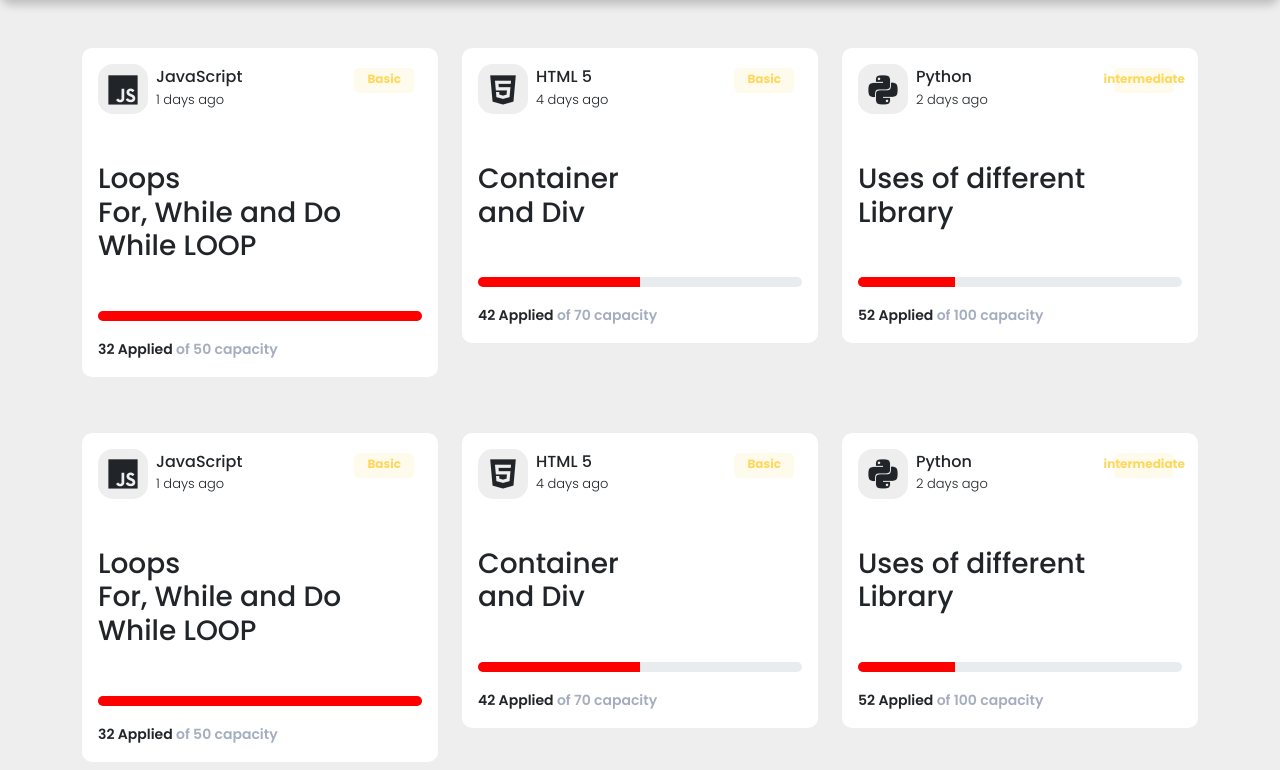
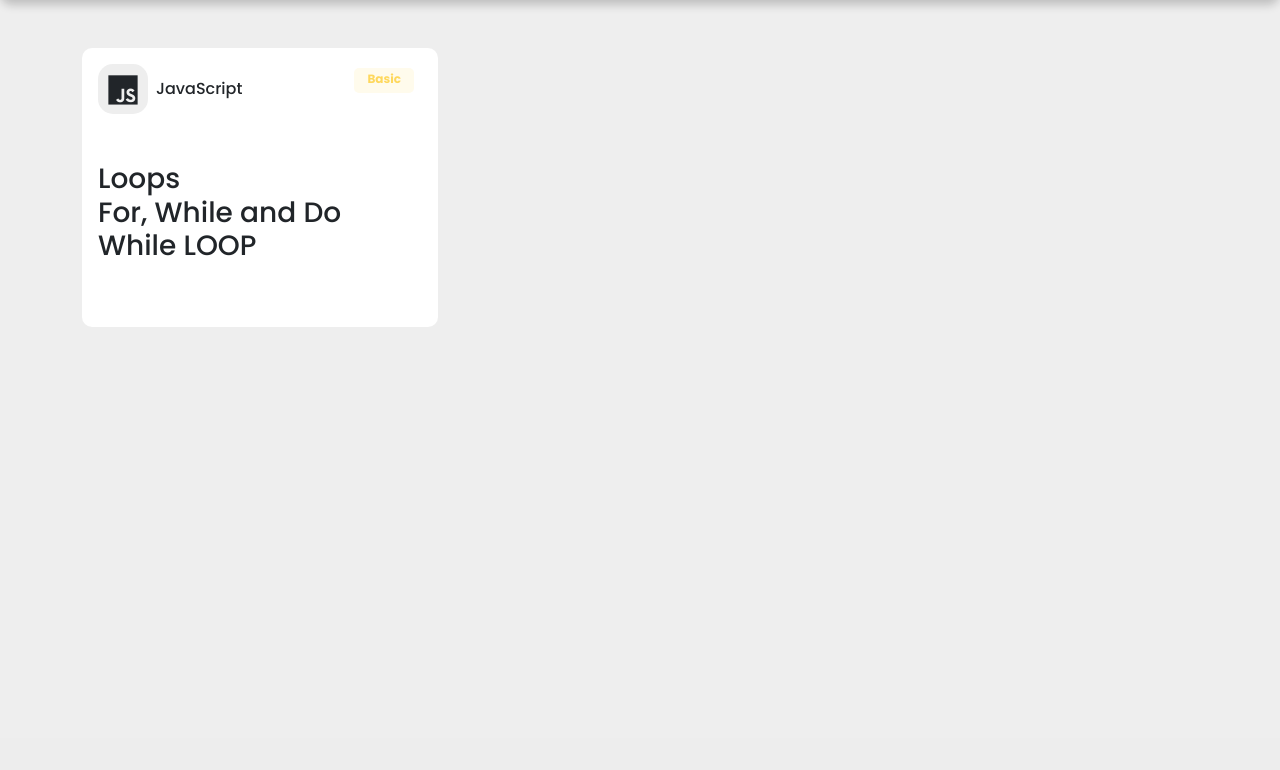
Before and after one commit to byAtulJain/LopicLoop-Master, a Django app: page /learningResources in a window 1280 px wide. Shown: the part 62-832 px from the top of the page. After the commit the page ends 389 px from the top, so only its background shows below. Run offline with Django 4.2, Linux system fonts and the light colour scheme.

Commit message:
Update learningResources.html

```diff
--- a/Minor Project/django-backend/backend/challenges/templates/pages/learningResources.html
+++ b/Minor Project/django-backend/backend/challenges/templates/pages/learningResources.html
@@ -43,13 +43,16 @@
 <!-- CARD DESIGN -->
 <div class="container mt-5 mb-3">
   <div class="row">
+
+
+
       <div class="col-md-4">
           <div class="card p-3 mb-2">
               <div class="d-flex justify-content-between">
                   <div class="d-flex flex-row align-items-center">
                       <div class="icon"> <i class="bx bxl-javascript"></i> </div>
                       <div class="ms-2 c-details">
-                          <h6 class="mb-0">JavaScript</h6> <span>1 days ago</span>
+                           <h6 class="mb-0">JavaScript</h6> <!-- <span>1 days ago</span> -->
                       </div>
                   </div>
                   <div class="badge"> <span>Basic</span> </div>
@@ -57,132 +60,17 @@
               <div class="mt-5">
                   <h3 class="heading">Loops <br>For, While and Do While LOOP</h3>
                   <div class="mt-5">
-                      <div class="progress">
+                      <!-- <div class="progress">
                           <div class="progress-bar" role="progressbar" style="width: 100%" aria-valuenow="50" aria-valuemin="0" aria-valuemax="100"></div>
-                      </div>
-                      <div class="mt-3"> <span class="text1">32 Applied <span class="text2">of 50 capacity</span></span> </div>
+                      </div> -->
+                      <!-- <div class="mt-3"> <span class="text1">32 Applied <span class="text2">of 50 capacity</span></span> </div> -->
                   </div>
               </div>
           </div>
       </div>
-      <div class="col-md-4">
-          <div class="card p-3 mb-2">
-              <div class="d-flex justify-content-between">
-                  <div class="d-flex flex-row align-items-center">
-                      <div class="icon"> <i class="bx bxl-html5"></i> </div>
-                      <div class="ms-2 c-details">
-                          <h6 class="mb-0">HTML 5</h6> <span>4 days ago</span>
-                      </div>
-                  </div>
-                  <div class="badge"> <span>Basic</span> </div>
-              </div>
-              <div class="mt-5">
-                  <h3 class="heading">Container <br> and Div</h3>
-                  <div class="mt-5">
-                      <div class="progress">
-                          <div class="progress-bar" role="progressbar" style="width: 50%" aria-valuenow="50" aria-valuemin="0" aria-valuemax="100"></div>
-                      </div>
-                      <div class="mt-3"> <span class="text1">42 Applied <span class="text2">of 70 capacity</span></span> </div>
-                  </div>
-              </div>
-          </div>
-      </div>
-      <div class="col-md-4">
-          <div class="card p-3 mb-2">
-              <div class="d-flex justify-content-between">
-                  <div class="d-flex flex-row align-items-center">
-                      <div class="icon"> <i class="bx bxl-python"></i> </div>
-                      <div class="ms-2 c-details">
-                          <h6 class="mb-0">Python</h6> <span>2 days ago</span>
-                      </div>
-                  </div>
-                  <div class="badge"> <span>intermediate</span> </div>
-              </div>
-              <div class="mt-5">
-                  <h3 class="heading">Uses of different Library <br></h3>
-                  <div class="mt-5">
-                      <div class="progress">
-                          <div class="progress-bar" role="progressbar" style="width: 30%" aria-valuenow="50" aria-valuemin="0" aria-valuemax="100"></div>
-                      </div>
-                      <div class="mt-3"> <span class="text1">52 Applied <span class="text2">of 100 capacity</span></span> </div>
-                  </div>
-              </div>
-          </div>
-      </div>
+
   </div>
-</div>
 
-<!-- 2nd ROW CARD -->
-
-<div class="container mt-5 mb-3">
-  <div class="row">
-      <div class="col-md-4">
-          <div class="card p-3 mb-2">
-              <div class="d-flex justify-content-between">
-                  <div class="d-flex flex-row align-items-center">
-                      <div class="icon"> <i class="bx bxl-javascript"></i> </div>
-                      <div class="ms-2 c-details">
-                          <h6 class="mb-0">JavaScript</h6> <span>1 days ago</span>
-                      </div>
-                  </div>
-                  <div class="badge"> <span>Basic</span> </div>
-              </div>
-              <div class="mt-5">
-                  <h3 class="heading">Loops <br>For, While and Do While LOOP</h3>
-                  <div class="mt-5">
-                      <div class="progress">
-                          <div class="progress-bar" role="progressbar" style="width: 100%" aria-valuenow="50" aria-valuemin="0" aria-valuemax="100"></div>
-                      </div>
-                      <div class="mt-3"> <span class="text1">32 Applied <span class="text2">of 50 capacity</span></span> </div>
-                  </div>
-              </div>
-          </div>
-      </div>
-      <div class="col-md-4">
-          <div class="card p-3 mb-2">
-              <div class="d-flex justify-content-between">
-                  <div class="d-flex flex-row align-items-center">
-                      <div class="icon"> <i class="bx bxl-html5"></i> </div>
-                      <div class="ms-2 c-details">
-                          <h6 class="mb-0">HTML 5</h6> <span>4 days ago</span>
-                      </div>
-                  </div>
-                  <div class="badge"> <span>Basic</span> </div>
-              </div>
-              <div class="mt-5">
-                  <h3 class="heading">Container <br> and Div</h3>
-                  <div class="mt-5">
-                      <div class="progress">
-                          <div class="progress-bar" role="progressbar" style="width: 50%" aria-valuenow="50" aria-valuemin="0" aria-valuemax="100"></div>
-                      </div>
-                      <div class="mt-3"> <span class="text1">42 Applied <span class="text2">of 70 capacity</span></span> </div>
-                  </div>
-              </div>
-          </div>
-      </div>
-      <div class="col-md-4">
-          <div class="card p-3 mb-2">
-              <div class="d-flex justify-content-between">
-                  <div class="d-flex flex-row align-items-center">
-                      <div class="icon"> <i class="bx bxl-python"></i> </div>
-                      <div class="ms-2 c-details">
-                          <h6 class="mb-0">Python</h6> <span>2 days ago</span>
-                      </div>
-                  </div>
-                  <div class="badge"> <span>intermediate</span> </div>
-              </div>
-              <div class="mt-5">
-                  <h3 class="heading">Uses of different Library <br></h3>
-                  <div class="mt-5">
-                      <div class="progress">
-                          <div class="progress-bar" role="progressbar" style="width: 30%" aria-valuenow="50" aria-valuemin="0" aria-valuemax="100"></div>
-                      </div>
-                      <div class="mt-3"> <span class="text1">52 Applied <span class="text2">of 100 capacity</span></span> </div>
-                  </div>
-              </div>
-          </div>
-      </div>
-  </div>
 </div>
 
   </body>
```
